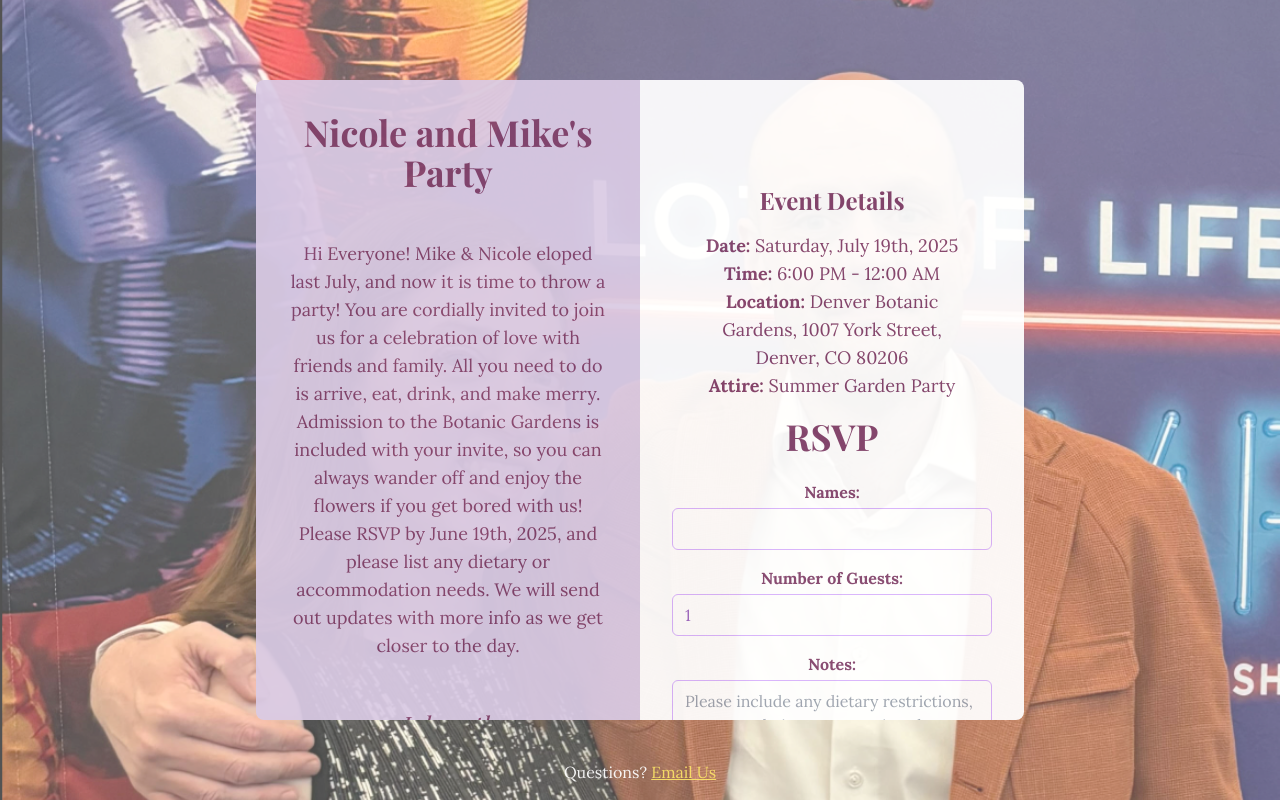
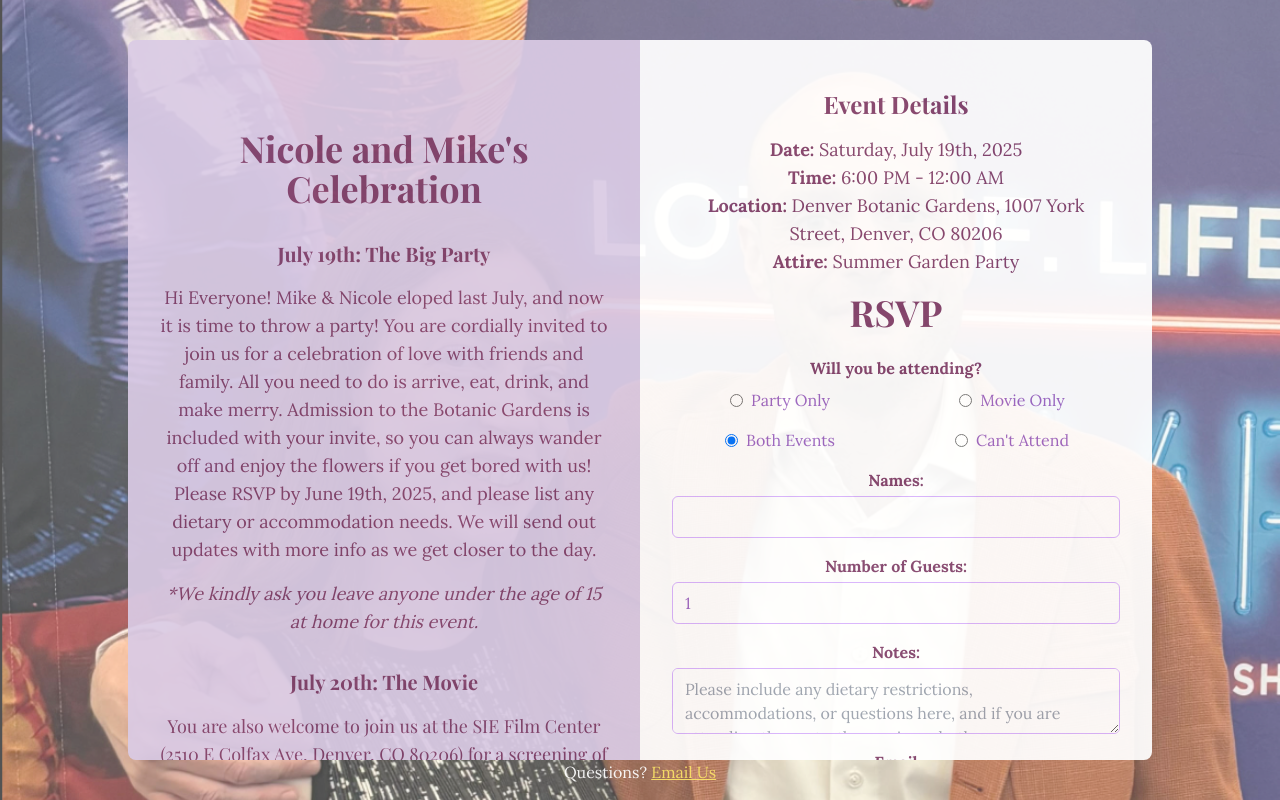
Before and after one commit to cwefso/nicole-and-mikes-party, a Next.js app: page / in a window 1280 px wide. Built offline with nearby package versions, Linux system fonts and the light colour scheme; no server answers.

Commit message:
set up email sending

```diff
--- /dev/null
+++ b/app/api/send-confirmation/route.js
@@ -0,0 +1,43 @@
+export async function POST(request) {
+    try {
+      const { email, names, attendingParty, attendingMovie, declined, notes } = await request.json();
+
+      // Prepare template parameters
+      const templateParams = {
+        to_email: email,
+        names: names,
+        party: attendingParty,
+        movie: attendingMovie,
+        declined: declined,
+        notes: notes
+      };
+
+      // Make direct REST API call to EmailJS
+      const response = await fetch('https://api.emailjs.com/api/v1.0/email/send', {
+        method: 'POST',
+        headers: {
+          'Content-Type': 'application/json',
+        },
+        body: JSON.stringify({
+          service_id: process.env.NEXT_PUBLIC_EMAILJS_SERVICE_ID,
+          template_id: process.env.NEXT_PUBLIC_EMAILJS_TEMPLATE_ID,
+          user_id: process.env.NEXT_PUBLIC_EMAILJS_PUBLIC_KEY,  // Your EmailJS user ID (public key)
+          template_params: templateParams,
+          accessToken: process.env.NEXT_PUBLIC_EMAILJS_PRIVATE_KEY // Optional if you're using user_id
+        })
+      });
+
+      if (response.ok) {
+        return Response.json({ success: true });
+      } else {
+        const errorText = await response.text();
+        console.error('EmailJS API error:', errorText);
+        return Response.json({ error: errorText }, { status: 500 });
+      }
+    } catch (error) {
+      console.error('Request error:', error);
+      return Response.json({
+        error: error.message || 'An error occurred while sending the email'
+      }, { status: 500 });
+    }
+  }
--- a/app/components/RSVPForm.js
+++ b/app/components/RSVPForm.js
@@ -1,35 +1,169 @@
 "use client";
 
-import React, { useState } from "react";
+import React, { useState, useEffect } from "react";
 import { supabase } from "../../supabaseClient";
+import emailjs from '@emailjs/browser';
 
-const RSVPForm = ({setSubmitted}) => {
+const RSVPForm = () => {
   const [names, setNames] = useState("");
   const [numGuests, setNumGuests] = useState(1);
   const [notes, setNotes] = useState("");
-  const [email, setEmail] = useState("")
+  const [email, setEmail] = useState("");
+  const [attendance, setAttendance] = useState("both");
+  const [submitted, setSubmitted] = useState(false);
+  const [isAttending, setIsAttending] = useState(false);
+  const [sending, setSending] = useState(false);
 
-  console.log("set", setSubmitted)
+  // Initialize EmailJS once when component mounts
+  useEffect(() => {
+    // Check if key exists and log it
+    const publicKey = process.env.NEXT_PUBLIC_EMAILJS_PUBLIC_KEY;
+    const serviceId = process.env.NEXT_PUBLIC_EMAILJS_SERVICE_ID;
+    const templateId = process.env.NEXT_PUBLIC_EMAILJS_TEMPLATE_ID;
+
+    console.log("Environment variables check:");
+    console.log("Public Key exists:", !!publicKey);
+    console.log("Service ID:", serviceId);
+    console.log("Template ID:", templateId);
+
+    if (publicKey) {
+      emailjs.init(publicKey);
+    }
+  }, []);
 
   const handleSubmit = async (e) => {
     e.preventDefault();
+    setSending(true);
+
+    // Log before sending
+    console.log("Starting form submission...");
+
+    // Determine which events are being attended
+    const attendingParty = attendance === "party" || attendance === "both";
+    const attendingMovie = attendance === "movie" || attendance === "both";
+    const declined = attendance === "declined";
+
+    try {
+      // First, save to database
+      console.log("Saving to database...");
       const { error } = await supabase
         .from("rsvps")
-      .insert([{ names, num_guests: numGuests, notes, email }]);
+        .insert([{
+          names,
+          num_guests: numGuests,
+          notes,
+          email,
+          party: attendingParty,
+          movie: attendingMovie,
+          declined: declined
+        }]);
 
       if (error) {
         console.error("Error submitting RSVP:", error);
-    } else {
+        setSending(false);
+        return;
+      }
+
+      console.log("Database save successful!");
+
+      // Then, send email with EmailJS
+      const templateParams = {
+        email: email,  // This should match the parameter name in your EmailJS template
+        from_name: "Nicole & Mike",
+        names: names,
+        party: attendingParty,
+        movie: attendingMovie,
+        declined: declined,
+        notes: notes,
+        numGuests: numGuests
+      };
+
+      console.log("Sending email with params:", templateParams);
+
+      // FIXED ORDER: service_id first, then template_id
+      const emailResult = await emailjs.send(
+        process.env.NEXT_PUBLIC_EMAILJS_SERVICE_ID,  // Service ID comes first
+        process.env.NEXT_PUBLIC_EMAILJS_TEMPLATE_ID, // Template ID comes second
+        templateParams
+      );
+
+      console.log("Email sent successfully:", emailResult);
+
+      // Update state to show success message
+      setIsAttending(!declined);
       setSubmitted(true);
+    } catch (error) {
+      console.error("Error in submission process:", error);
+      alert("There was an error sending your RSVP. Please try again.");
+    } finally {
+      setSending(false);
     }
   };
 
+  if (submitted) {
     return (
-    <form
-      onSubmit={handleSubmit}
-      className="w-full mx-auto  rounded-lg font-body"
-    >
-      <h1 className="text-[#84456E] text-3xl md:text-4xl font-bold font-heading mb-6">RSVP</h1>
+      <div className="w-full mx-auto rounded-lg font-body text-center py-8">
+        <h1 className="text-[#84456E] text-3xl md:text-4xl font-bold font-heading mb-6">
+          {isAttending ? "Hooray!" : "We'll Miss You!"}
+        </h1>
+        <p className="text-lg mb-6">
+          {isAttending
+            ? "Thank you for attending! Stay tuned to your inbox for more information as we get closer to the day. Don't hesitate to ask if you have any questions. We love you, and we can't wait to see you!"
+            : "We're sorry you can't make it, but we understand. We love you, and hope to see you soon!"}
+        </p>
+        <p className="text-[#84456E] font-semibold">- Nicole & Mike</p>
+      </div>
+    );
+  }
+
+  return (
+    <form onSubmit={handleSubmit} className="w-full mx-auto rounded-lg font-body">
+      <h1 className="text-[#84456E] text-3xl md:text-4xl font-bold font-heading mb-6">
+        RSVP
+      </h1>
+      {/* Attendance Radio Buttons */}
+      <div className="mb-4">
+        <span className="text-[#84456E] font-semibold block mb-2">Will you be attending?</span>
+        <div className="grid grid-cols-2 gap-4">
+          <label className="inline-flex items-center justify-center">
+            <input
+              type="radio"
+              className="text-purple-500"
+              checked={attendance === "party"}
+              onChange={() => setAttendance("party")}
+            />
+            <span className="ml-2">Party Only</span>
+          </label>
+          <label className="inline-flex items-center justify-center">
+            <input
+              type="radio"
+              className="text-purple-500"
+              checked={attendance === "movie"}
+              onChange={() => setAttendance("movie")}
+            />
+            <span className="ml-2">Movie Only</span>
+          </label>
+          <label className="inline-flex items-center justify-center">
+            <input
+              type="radio"
+              className="text-purple-500"
+              checked={attendance === "both"}
+              onChange={() => setAttendance("both")}
+            />
+            <span className="ml-2">Both Events</span>
+          </label>
+          <label className="inline-flex items-center justify-center">
+            <input
+              type="radio"
+              className="text-purple-500"
+              checked={attendance === "declined"}
+              onChange={() => setAttendance("declined")}
+            />
+            <span className="ml-2">Can&apos;t Attend</span>
+          </label>
+        </div>
+      </div>
+
       {/* Names Field */}
       <label className="block mb-4">
         <span className="text-[#84456E] font-semibold">Names:</span>
@@ -42,7 +176,8 @@ const RSVPForm = ({setSubmitted}) => {
         />
       </label>
 
-      {/* Number of Guests Field */}
+      {/* Number of Guests Field - Only show if attending */}
+      {attendance !== "declined" && (
         <label className="block mb-4">
           <span className="text-[#84456E] font-semibold">Number of Guests:</span>
           <input
@@ -51,9 +186,10 @@ const RSVPForm = ({setSubmitted}) => {
             onChange={(e) => setNumGuests(e.target.value)}
             min="1"
             className="mt-1 block w-full px-3 py-2 border border-purple-300 rounded-md focus:outline-none focus:ring-2 focus:ring-purple-500"
-          required
+            required={attendance !== "declined"}
           />
         </label>
+      )}
 
       {/* Notes Field */}
       <label className="block mb-4">
@@ -61,24 +197,27 @@ const RSVPForm = ({setSubmitted}) => {
         <textarea
           value={notes}
           onChange={(e) => setNotes(e.target.value)}
-          placeholder="Please include any dietary restrictions, accommodations, or questions here."
+          placeholder="Please include any dietary restrictions, accommodations, or questions here, and if you are attending the party, the movie, or both."
           className="mt-1 block w-full px-3 py-2 border border-purple-300 rounded-md focus:outline-none focus:ring-2 focus:ring-purple-500"
         />
       </label>
 
-      {/* Notes Field */}
+      {/* Email Field */}
       <label className="block mb-4">
         <span className="text-[#84456E] font-semibold">Email</span>
         <input
+          type="email"
           value={email}
           onChange={(e) => setEmail(e.target.value)}
           className="mt-1 block w-full px-3 py-2 border border-purple-300 rounded-md focus:outline-none focus:ring-2 focus:ring-purple-500"
+          required
         />
       </label>
 
       {/* Submit Button */}
       <button
         type="submit"
+        disabled={sending}
         className="w-full bg-[#FBE46C] text-[#84456E] font-bold py-2 px-4 rounded-md hover:bg-yellow-500 focus:outline-none focus:ring-2 focus:ring-yellow-500"
       >
         Submit
--- a/app/content.js
+++ b/app/content.js
@@ -1,6 +1,7 @@
 // content.js
 export const content = {
-    title: "Nicole and Mike's Party",
+    title: "Nicole and Mike's Celebration",
+    subtitle: "July 19th: The Big Party",
     description: `Hi Everyone! Mike & Nicole eloped last July, and now it is time
     to throw a party! You are cordially invited to join us for a
     celebration of love with friends and family. All you need to do
@@ -10,8 +11,9 @@ export const content = {
     by June 19th, 2025, and please list any dietary or accommodation
     needs. We will send out updates with more info as we get closer
     to the day.`,
+    note: 'We kindly ask you leave anyone under the age of 15 at home for this event.',
     rsvpDeadline: "June 19th, 2025",
     contactEmail: "nicoleandmikesparty@gmail.com",
-    secondEventDay: "July 20th",
+    secondEventDay: "July 20th: The Movie",
     secondEvent: "You are also welcome to join us at the SIE Film Center  (2510 E Colfax Ave, Denver, CO 80206)  for a screening of The Princess Bride - especially if you are unable to attend on Saturday!  The movie starts at 12:00!  This is an all ages event, so feel free to bring the kids."
   }
--- a/app/layout.tsx
+++ b/app/layout.tsx
@@ -14,7 +14,7 @@ const geistMono = Geist_Mono({
 });
 
 export const metadata: Metadata = {
-  title: "Nicole and Mike's Party!",
+  title: "Nicole and Mike's Celebration!",
   description: "Celebrate at the Botanic Gardens",
   icons: {
     icon: "/flower.png",
--- a/app/page.tsx
+++ b/app/page.tsx
@@ -1,36 +1,32 @@
-"use client";
-
-import { useState } from "react";
 import RSVPForm from "./components/RSVPForm";
 import { EventDetails } from "./components/EventDetails";
 import { content } from "./content";
 
 export default function Home() {
-  // useEffect(() => {
-  //   fetch("/api/listen");
-  // }, []);
-
-  const [submitted, setSubmitted] = useState(false);
-
   return (
     <div className="min-h-screen text-[#9D67C3] text-center font-body">
-      {!submitted ? (
       <section className="flex justify-center items-center h-[100vh] relative">
-          <div className="grid grid-cols-1 md:grid-cols-2 w-full md:max-w-[60vw] bg-white rounded-lg overflow-hidden h-[80vh] md:h-[80vh] overflow-y-auto md:overflow-y-visible z-10 mx-4 md:mx-0 animate-fadeIn">
+        <div className="grid grid-cols-1 md:grid-cols-2 w-full md:max-w-[80vw] bg-white rounded-lg overflow-hidden h-[80vh] h-[90vh] overflow-y-auto md:overflow-y-visible z-10 mx-4 md:mx-0 animate-fadeIn">
           <div className="flex justify-center items-center flex-col p-4 md:p-8 relative bg-[#dbcce5]">
             <div className="relative text-[#84456E] p-6 md:p-0">
-                <h1 className="text-3xl md:text-4xl font-bold font-heading">
+              <h1 className="text-3xl md:text-4xl font-bold font-heading my-8">
                 {content.title}
               </h1>
-                <p className="text-base md:text-lg mx-auto text-body mt-12 font-body">
+              <h2 className="text-lg md:text-xl my-4 font-bold font-heading">
+                {content.subtitle}
+              </h2>
+              <p className="text-base md:text-lg mx-auto text-body font-body">
                 {content.description}
+              </p>
+              <p className="text-base md:text-lg mx-auto text-body font-body my-4 italic">
+                {`*${content.note}`}
               </p>
               {content.secondEvent && (
                 <>
-                    <p className="text-base font-heading md:text-2xl mx-auto text-body mt-12 italic">
+                  <h2 className="text-lg md:text-xl mb-4 mt-8 font-bold font-heading">
                     {content.secondEventDay}
-                    </p>
-                    <p className="text-base font-heading md:text-lg mx-auto text-body mt-2 italic">
+                  </h2>
+                  <p className="text-base font-heading md:text-lg mx-auto text-body mt-2 ">
                     {content.secondEvent}
                   </p>
                 </>
@@ -41,18 +37,10 @@ export default function Home() {
           <div className="flex justify-center items-center flex-col p-4 md:p-8">
             <EventDetails />
 
-              <RSVPForm setSubmitted={setSubmitted} />
+            <RSVPForm />
           </div>
         </div>
       </section>
-      ) : (
-        <div className="fixed inset-0 flex items-center justify-center bg-black bg-opacity-50">
-          <p className="text-xl text-[#84456E] text-center bg-white rounded-md p-8 w-auto">
-            Thank you for RSVPing! <br />
-            We look forward to seeing you.
-          </p>
-        </div>
-      )}
 
       <footer className="fixed bottom-0 w-full text-white py-2 md:py-4">
         <div className="relative z-10">
--- a/app/rsvp-list/page.tsx
+++ b/app/rsvp-list/page.tsx
@@ -8,19 +8,66 @@ export default async function RsvpListPage() {
     .select("*")
     .order("created_at", { ascending: false });
 
-  console.log(rsvps);
-
   if (error) {
     console.error("Error fetching RSVPs:", error);
     return <div>Error loading RSVPs. Please try again later.</div>;
   }
 
-  // Calculate the total number of guests
-  const totalGuests = rsvps.reduce((sum, rsvp) => sum + rsvp.num_guests, 0);
+  // Calculate the total number of guests (only for attending RSVPs)
+  const totalGuests = rsvps.reduce(
+    (sum, rsvp) => (rsvp.declined ? sum : sum + rsvp.num_guests),
+    0
+  );
+
+  // Calculate attendance counts
+  const attendanceStats = {
+    partyOnly: rsvps.filter(
+      (rsvp) => rsvp.party && !rsvp.movie && !rsvp.declined
+    ).length,
+    movieOnly: rsvps.filter(
+      (rsvp) => rsvp.movie && !rsvp.party && !rsvp.declined
+    ).length,
+    both: rsvps.filter((rsvp) => rsvp.party && rsvp.movie && !rsvp.declined)
+      .length,
+    declined: rsvps.filter((rsvp) => rsvp.declined).length,
+  };
+
+  // Function to display attendance status
+  const getAttendanceStatus = (rsvp: {
+    declined: boolean;
+    party: boolean;
+    movie: boolean;
+  }) => {
+    if (rsvp.declined) return "Declined";
+    if (rsvp.party && rsvp.movie) return "Both";
+    if (rsvp.party) return "Party Only";
+    if (rsvp.movie) return "Movie Only";
+    return "Not Specified";
+  };
 
   return (
     <div className="min-h-screen bg-purple-50 p-8">
       <h1 className="text-4xl font-bold text-[#9D67C3] mb-8">RSVP List</h1>
+
+      {/* Attendance Summary */}
+      <div className="grid grid-cols-1 md:grid-cols-4 gap-4 mb-8">
+        <div className="bg-white p-4 rounded-lg shadow">
+          <h3 className="text-purple-700 font-bold">Party Only</h3>
+          <p className="text-2xl">{attendanceStats.partyOnly}</p>
+        </div>
+        <div className="bg-white p-4 rounded-lg shadow">
+          <h3 className="text-purple-700 font-bold">Movie Only</h3>
+          <p className="text-2xl">{attendanceStats.movieOnly}</p>
+        </div>
+        <div className="bg-white p-4 rounded-lg shadow">
+          <h3 className="text-purple-700 font-bold">Both Events</h3>
+          <p className="text-2xl">{attendanceStats.both}</p>
+        </div>
+        <div className="bg-white p-4 rounded-lg shadow">
+          <h3 className="text-purple-700 font-bold">Declined</h3>
+          <p className="text-2xl">{attendanceStats.declined}</p>
+        </div>
+      </div>
 
       {/* Data Table */}
       <div className="overflow-x-auto">
@@ -31,12 +78,17 @@ export default async function RsvpListPage() {
                 Names
               </th>
               <th className="px-6 py-3 text-left text-sm font-bold uppercase">
-                Number of Guests
+                Attendance
+              </th>
+              <th className="px-6 py-3 text-left text-sm font-bold uppercase">
+                Guests
+              </th>
+              <th className="px-6 py-3 text-left text-sm font-bold uppercase">
+                Email
               </th>
               <th className="px-6 py-3 text-left text-sm font-bold uppercase">
                 Notes
               </th>
-              <th>Email</th>
             </tr>
           </thead>
           <tbody className="divide-y divide-purple-200">
@@ -45,18 +97,34 @@ export default async function RsvpListPage() {
                 key={rsvp.id}
                 className="hover:bg-purple-50 transition-colors"
               >
-                <td className="px-6 py-4 ">{rsvp.names}</td>
-                <td className="px-6 py-4 ">{rsvp.num_guests}</td>
-                <td className="px-6 py-4 ">{rsvp.notes || "-"}</td>
-                <td className="px-6 py-4 ">{rsvp.email}</td>
+                <td className="px-6 py-4">{rsvp.names}</td>
+                <td className="px-6 py-4">
+                  <span
+                    className={`inline-block px-2 py-1 rounded-full text-xs font-semibold ${
+                      rsvp.declined
+                        ? "bg-gray-200 text-gray-800"
+                        : "bg-purple-100 text-purple-800"
+                    }`}
+                  >
+                    {getAttendanceStatus(rsvp)}
+                  </span>
+                </td>
+                <td className="px-6 py-4">
+                  {rsvp.declined ? "-" : rsvp.num_guests}
+                </td>
+                <td className="px-6 py-4">{rsvp.email}</td>
+                <td className="px-6 py-4 max-w-xs truncate">
+                  {rsvp.notes || "-"}
+                </td>
               </tr>
             ))}
             {/* Total Guests Row */}
             <tr className="bg-purple-100 font-semibold">
-              <td className="px-6 py-4 ">Total Guests</td>
-              <td className="px-6 py-4 ">{totalGuests}</td>
-              <td className="px-6 py-4 "></td>
-              <td className="px-6 py-4 "></td>
+              <td className="px-6 py-4">Total Attending Guests</td>
+              <td className="px-6 py-4"></td>
+              <td className="px-6 py-4">{totalGuests}</td>
+              <td className="px-6 py-4"></td>
+              <td className="px-6 py-4"></td>
             </tr>
           </tbody>
         </table>
--- a/package.json
+++ b/package.json
@@ -10,11 +10,13 @@
   },
   "dependencies": {
     "@emailjs/browser": "^4.4.1",
+    "@emailjs/nodejs": "^5.0.2",
     "@supabase/supabase-js": "^2.49.1",
     "next": "15.1.7",
     "nodemailer": "^6.10.0",
     "react": "^19.0.0",
-    "react-dom": "^19.0.0"
+    "react-dom": "^19.0.0",
+    "resend": "^4.2.0"
   },
   "devDependencies": {
     "@eslint/eslintrc": "^3",
```
Also changed, not shown: 1 other file (tests, documents, lock files or other folders). Lines whose indentation alone changed are shown as unchanged.
